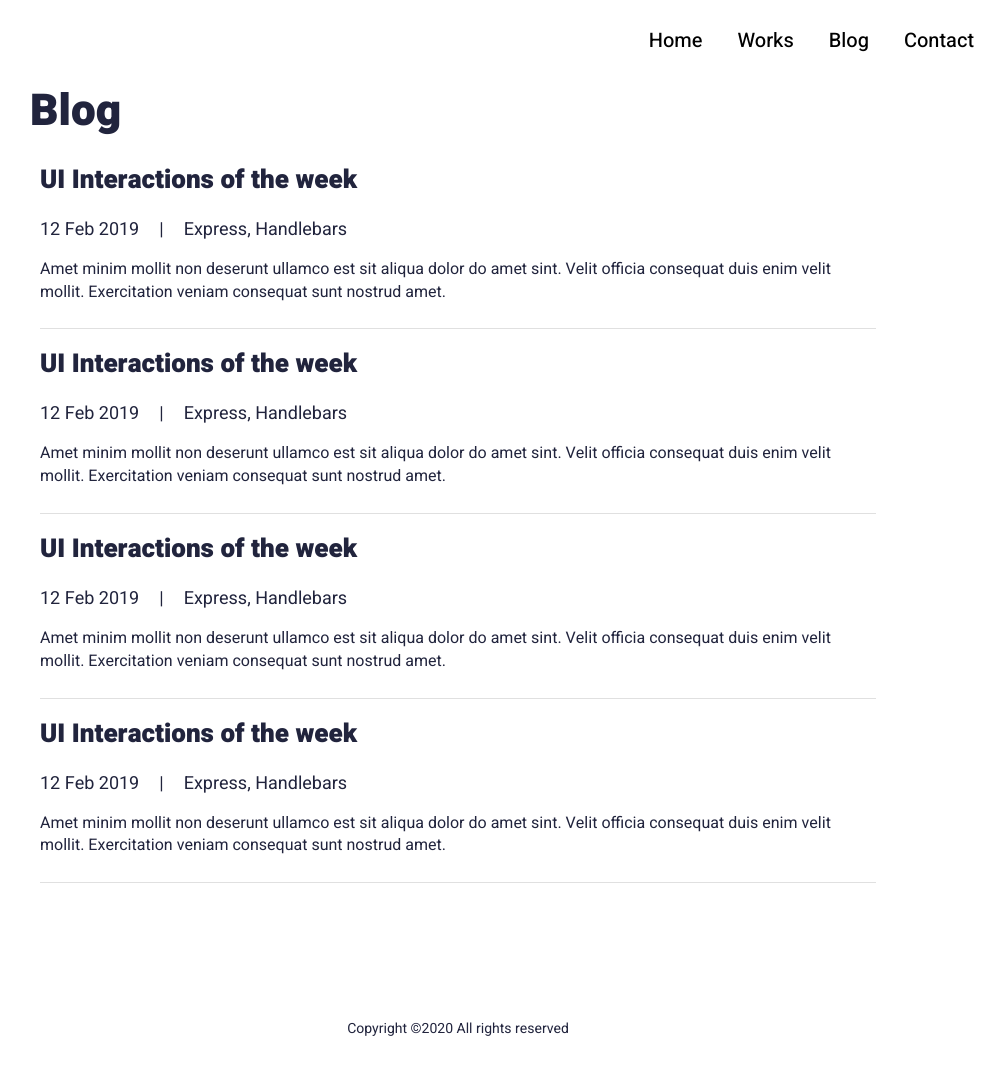
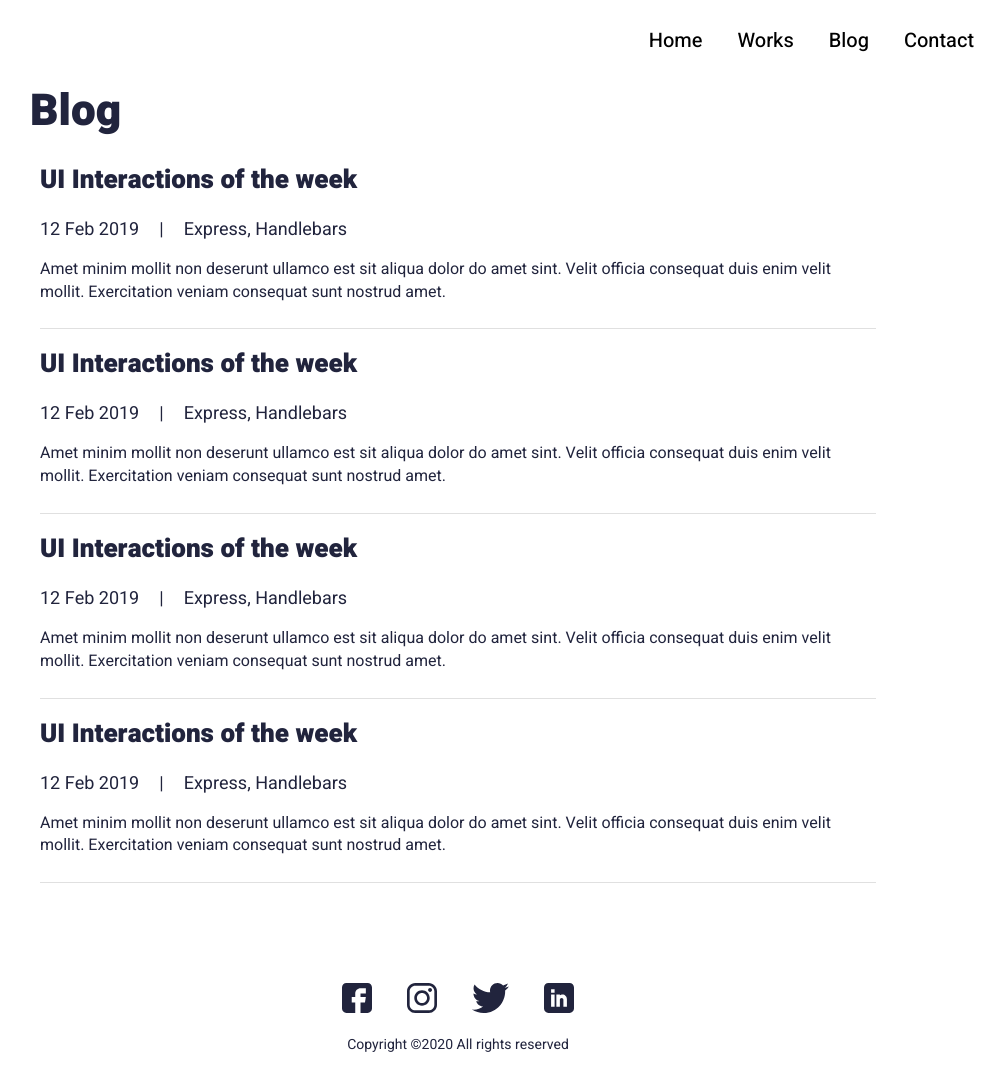
Before and after one commit to 8bitnikita/John-web-site, a plain HTML site: page blog.html in a window 1280 px wide. Shown: the whole page, without its empty margins (182-1187 px from the left). Drawn offline with Linux system fonts and the light colour scheme; the site is published under a folder, as on GitHub Pages, so addresses that start at the root find nothing.

Commit message:
Update blog.html
change image path

```diff
--- a/blog.html
+++ b/blog.html
@@ -81,10 +81,10 @@
       <footer class="footer">
          <div class="container">
             <div class="footer__social social">
-               <a href="" class="social__item"><img src="/img/icons/fb.svg" alt=""></a>
-               <a href="" class="social__item"><img src="/img/icons/inst.svg" alt=""></a>
-               <a href="" class="social__item"><img src="/img/icons/twitter.svg" alt=""></a>
-               <a href="" class="social__item"><img src="/img/icons/Linkedin.svg" alt=""></a>
+               <a href="" class="social__item"><img src="img/icons/fb.svg" alt=""></a>
+               <a href="" class="social__item"><img src="img/icons/inst.svg" alt=""></a>
+               <a href="" class="social__item"><img src="img/icons/twitter.svg" alt=""></a>
+               <a href="" class="social__item"><img src="img/icons/Linkedin.svg" alt=""></a>
             </div>
             <div class="footer__copy">Copyright ©2020 All rights reserved </div>
          </div>
```
